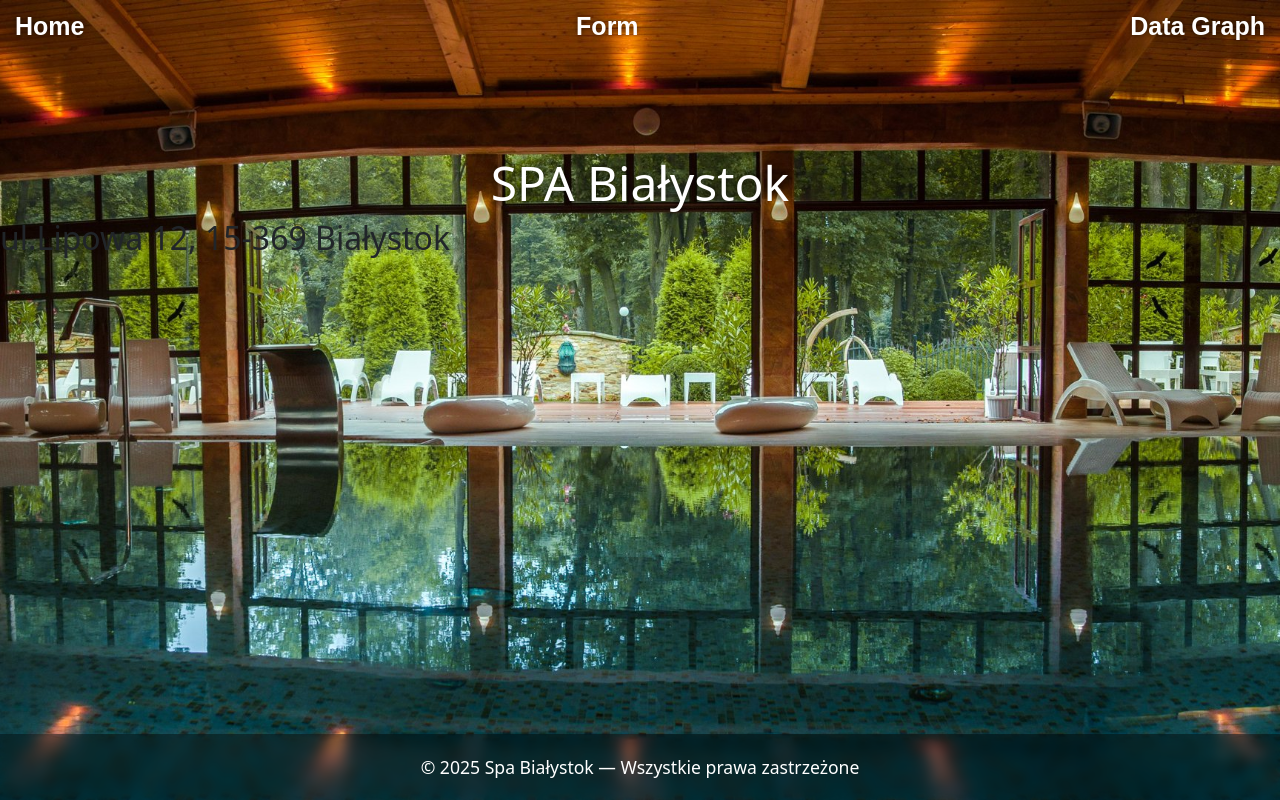
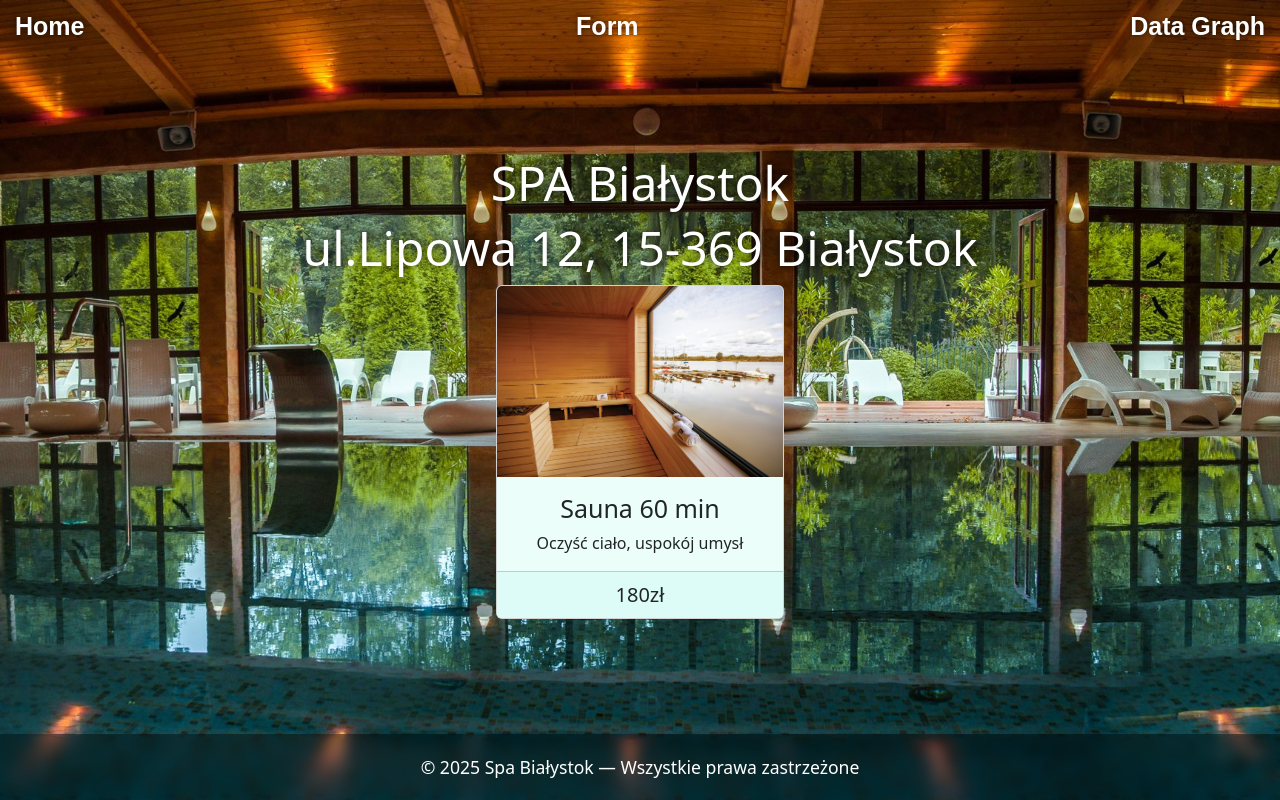
Before and after one commit to Jjuloks/SPA-Project, a React (Create React App) app: page / in a window 1280 px wide. Built offline with nearby package versions, Linux system fonts and the light colour scheme.

Commit message:
Initialize OfferCardBox

```diff
--- a/src/App.js
+++ b/src/App.js
@@ -1,6 +1,7 @@
 import Cont from "./comp/Body";
 import NavBar from "./comp/Navbar";
 import Footer from "./comp/Footer";
+
 import './App.css'
 
 function App() {
--- /dev/null
+++ b/src/comp/OfferCard.jsx
@@ -0,0 +1,21 @@
+import { Card, Button, Badge } from "react-bootstrap";
+import Sauna from '../assets/sauna.jpg'
+
+
+const OfferCard =({title,description,duration,price}) => {
+
+return (
+ <Card style={{ width: '18rem' }}>
+    <Card.Img variant="top" src={Sauna} alt="Sauna" />
+      <Card.Body style={{backgroundColor: '#ecfefa' }}>
+        <Card.Title style={{ textAlign:'center',fontSize: '25px', backgroundColor: '#ecfefa' }}>Sauna 60 min</Card.Title>
+        <Card.Text style={{ textAlign:'center'}}>
+        Oczyść ciało, uspokój umysł
+        </Card.Text>
+      </Card.Body>
+      <Card.Footer className="light"  style={{backgroundColor : '#ddfcf7', textAlign : 'center', fontSize : '20px', }}>180zł</Card.Footer>
+
+    </Card>
+);
+}
+export default OfferCard;
--- a/src/pages/HomePage.css
+++ b/src/pages/HomePage.css
@@ -7,7 +7,12 @@
     text-shadow: 0 0 10px black;
 }
 
-
+.homepage h2 {
+    text-align: center;
+    color: white;
+    font-size: 3rem;
+    text-shadow: 0 0 10px black;
+}
 
 
 
@@ -15,3 +20,10 @@
     text-align: center;
 
 }
+
+
+.oferty {
+    display: flex;
+    align-items: center;
+    justify-content: center;
+}
--- a/src/pages/HomePage.js
+++ b/src/pages/HomePage.js
@@ -1,12 +1,17 @@
 import React from 'react';
 import Background from '../assets/spabackground.jpg';
 import HomePageCss from '../pages/HomePage.css'
+import OfferCard from "../comp/OfferCard.jsx"
+import Sauna from '../assets/sauna.jpg'
 
 const StronaGlowna = () => {
     return (
         <div className="homepage">
             <h1>SPA Białystok</h1>
             <h2>ul.Lipowa 12, 15-369 Białystok</h2>
+            <div className="oferty">
+        <OfferCard/>
+                  </div>
         </div>
     );
 }
```
Also changed, not shown: src/assets/sauna.jpg (added).
